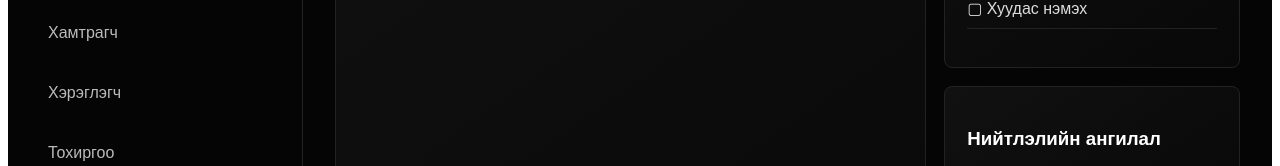
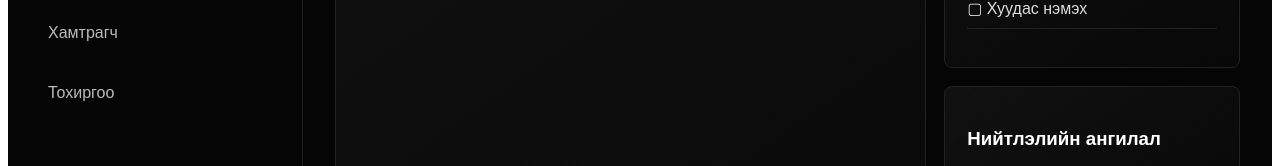
Before and after one commit to toogeemunkhtogtokh-ai/Anzaar-mn, a Next.js app: page /admin in a window 1280 px wide. Shown: the part 557-723 px from the top of the page. Built offline with nearby package versions, Linux system fonts and the light colour scheme.

Commit message:
Update page.js

```diff
--- a/app/admin/page.js
+++ b/app/admin/page.js
@@ -70,7 +70,6 @@ const menuItems = [
   { title: "Медиа", href: "/admin/media" },
   { title: "Баннер", href: "/admin/banners" },
   { title: "Хамтрагч", href: "/admin/partners" },
-  { title: "Хэрэглэгч", href: "/admin/users" },
   { title: "Тохиргоо", href: "/admin/settings" },
 ];
 
```
